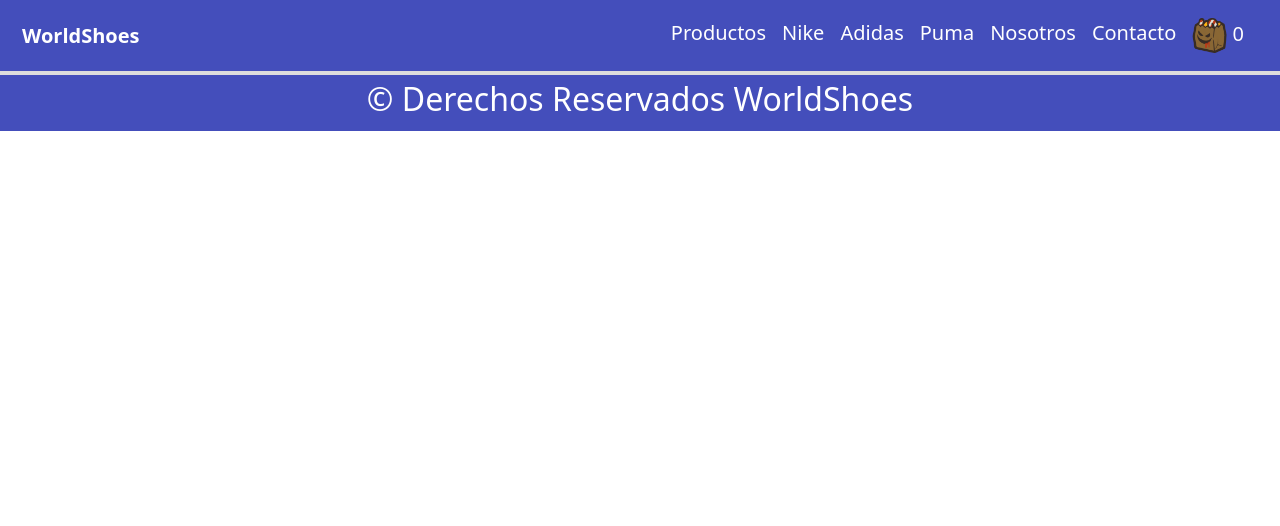
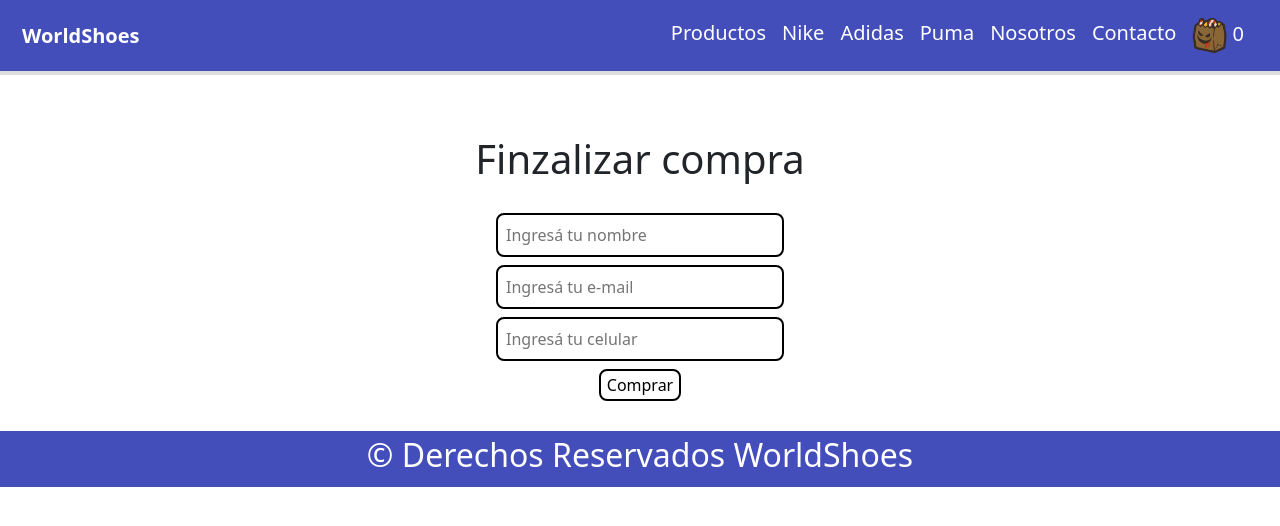
Before and after one commit to SebaGonzalez19/WorldShoes-react, a React (Create React App) app: page /checkout in a window 1280 px wide. Shown: the top 526 px of the page. Built offline with nearby package versions, Linux system fonts and the light colour scheme.

Commit message:
checkout

```diff
--- a/src/App.jsx
+++ b/src/App.jsx
@@ -7,6 +7,7 @@ import Nosotros from "./components/Nosotros/Nosotros";
 import Contacto from "./components/Contacto/Contacto";
 import Carrito from "./components/Carrito/Carrito";
 import CartProvider from "./components/Context/CartContext";
+import Checkout from "./components/Checkout/Checkout";
 //npm start
 
 function App() {
@@ -23,6 +24,7 @@ function App() {
           <Route path="/nosotros" element={<Nosotros />} />
           <Route path="/contacto" element={<Contacto />} />
           <Route path="/carrito" element={<Carrito />} />
+          <Route path="/checkout" element={<Checkout />} />
         </Routes>
 
         <Footer />
--- a/src/components/Carrito/Carrito.jsx
+++ b/src/components/Carrito/Carrito.jsx
@@ -1,6 +1,7 @@
 import React, { useContext } from "react";
 import { CartContext } from "../Context/CartContext";
 import "./style.css";
+import { Link } from "react-router-dom";
 
 export default function Carrito() {
   const { carrito, precioTotal, vaciarCarrito } = useContext(CartContext);
@@ -34,9 +35,12 @@ export default function Carrito() {
           <button className="ver-mas" onClick={handleVaciar}>
             Vaciar
           </button>
+          <Link className="ver-mas" to="/checkout">
+            Finalizar compra
+          </Link>
         </>
       ) : (
-        <h2>El carrito esta vacio 😢</h2>
+        <h2>El carrito esta vacio! 😢</h2>
       )}
     </div>
   );
--- /dev/null
+++ b/src/components/Checkout/Checkout.jsx
@@ -0,0 +1,54 @@
+import React, { useContext, useState } from "react";
+import { CartContext } from "../Context/CartContext";
+import { useForm } from "react-hook-form";
+import { collection, addDoc } from "firebase/firestore";
+import { db } from "../../firebase/config";
+
+export default function Checkout() {
+  const [pedidoId, setPedidoId] = useState("");
+
+  const { carrito, precioTotal, vaciarCarrito } = useContext(CartContext);
+
+  const { register, handleSubmit, reset } = useForm();
+
+  const comprar = (data) => {
+    const pedido = {
+      cliente: data,
+      productos: carrito,
+      total: precioTotal(),
+    };
+    console.log(pedido);
+
+    const pedidosRef = collection(db, "pedidos");
+
+    addDoc(pedidosRef, pedido).then((doc) => {
+      setPedidoId(doc.id);
+      vaciarCarrito();
+    });
+
+    reset();
+  };
+
+  if (pedidoId) {
+    return (
+      <div className="container-contact">
+        <h1 className="title">Muchas gracias por tu compra! 😊</h1>
+        <p>Tu numero de pedido es: {pedidoId}</p>
+      </div>
+    );
+  }
+
+  return (
+    <div className="container-contact">
+      <h1 className="title"> Finzalizar compra</h1>
+      <form className="formulario" onSubmit={handleSubmit(comprar)}>
+        <input type="text" placeholder="Ingresá tu nombre" {...register("nombre")} />
+        <input type="email" placeholder="Ingresá tu e-mail" {...register("Email")} />
+        <input type="phone" placeholder="Ingresá tu celular" {...register("celular")} />
+        <button type="submit" className="enviar">
+          Comprar
+        </button>
+      </form>
+    </div>
+  );
+}
```
